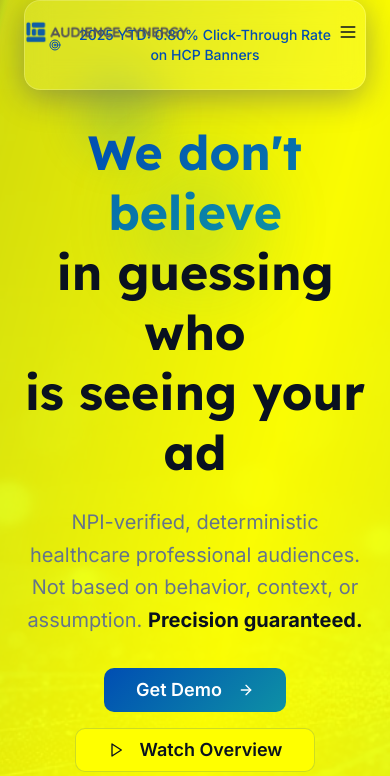
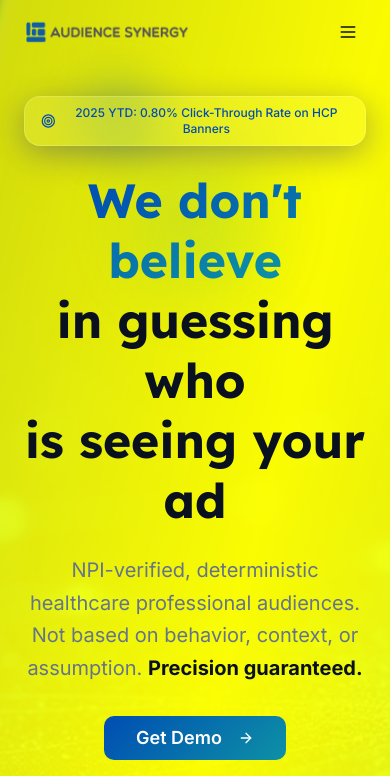
Before and after one commit to TallJasonPDX/audience-synergy-precision-web, a React (Vite) app: page / in a window 390 px wide. Shown: the top 776 px of the page. Built offline with nearby package versions, Linux system fonts and the light colour scheme.

Commit message:
Fix mobile header conflict
Adjust layout for smaller screens to prevent banner overlap with the header logo and menu.

```diff
--- a/src/components/Hero.tsx
+++ b/src/components/Hero.tsx
@@ -4,7 +4,7 @@ import heroImage from "@/assets/hero-healthcare-data.jpg";
 
 const Hero = () => {
   return (
-    <section className="relative min-h-screen flex items-center justify-center overflow-hidden">
+    <section className="relative min-h-screen flex items-center justify-center overflow-hidden pt-20 md:pt-16">{/* Fixed: Added pt-20 for mobile to push content below fixed header */}
       {/* Background with glass overlay */}
       <div className="absolute inset-0">
         <img
@@ -22,11 +22,11 @@ const Hero = () => {
         <div className="floating absolute bottom-32 left-40 w-24 h-24 bg-secondary/20 rounded-full blur-xl" style={{animationDelay: '2s'}} />
       </div>
 
-      <div className="relative z-10 container mx-auto px-6 text-center">
+      <div className="relative z-10 container mx-auto px-6 text-center pt-4 md:pt-0">{/* Added extra top padding for mobile */}
         {/* Badge */}
-        <div className="inline-flex items-center gap-2 glass-card mb-8 text-sm font-medium text-primary">
+        <div className="inline-flex items-center gap-2 glass-card mb-6 md:mb-8 text-sm font-medium text-primary px-4 py-2">
           <Target className="w-4 h-4" />
-          2025 YTD: 0.80% Click-Through Rate on HCP Banners
+          <span className="text-xs md:text-sm">2025 YTD: 0.80% Click-Through Rate on HCP Banners</span>
         </div>
 
         {/* Main heading */}
```
